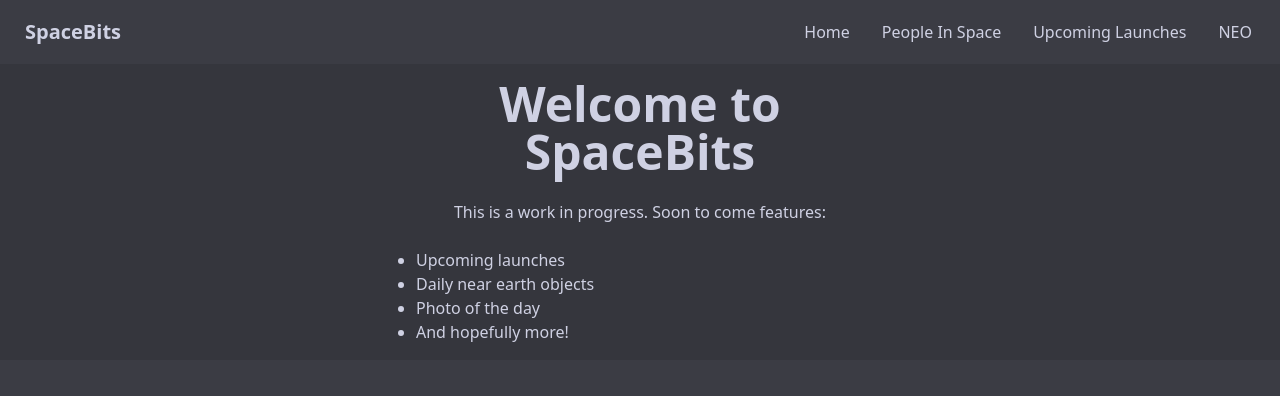
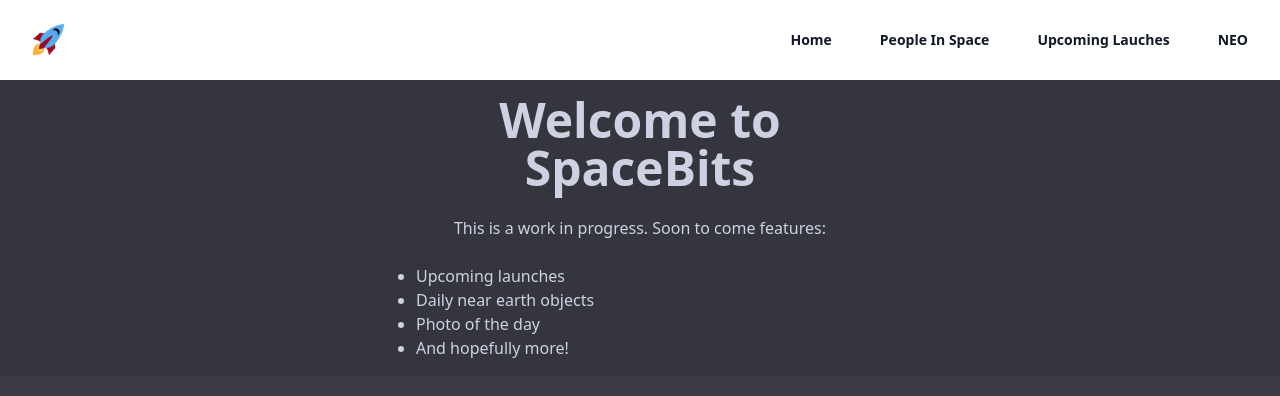
Before and after one commit to jslow421/spacebits-web, a Vue app: page / in a window 1280 px wide. Shown: the top 396 px of the page. Built offline with nearby package versions, Linux system fonts and the light colour scheme; what prettier-plugin-tailwindcss would draw is missing.

Commit message:
Using tailwind components

```diff
--- a/package.json
+++ b/package.json
@@ -9,7 +9,10 @@
     "preview": "vite preview"
   },
   "dependencies": {
+    "@headlessui/vue": "^1.7.13",
+    "@heroicons/vue": "^2.0.17",
     "axios": "^1.3.4",
+    "headlessui": "^0.0.0",
     "vue": "^3.2.45",
     "vue-router": "^4.1.6"
   },
--- a/src/components/navbar.vue
+++ b/src/components/navbar.vue
@@ -12,82 +12,83 @@
 			</ul>
 		</div>
 	</div> -->
-	<div class="navbar bg-base-100">
-		<div class="navbar-start">
-			<div class="dropdown">
-				<label tabindex="0" class="btn-ghost btn lg:hidden">
-					<svg
-						xmlns="http://www.w3.org/2000/svg"
-						class="h-5 w-5"
-						fill="none"
-						viewBox="0 0 24 24"
-						stroke="currentColor"
-					>
-						<path
-							stroke-linecap="round"
-							stroke-linejoin="round"
-							stroke-width="2"
-							d="M4 6h16M4 12h8m-8 6h16"
-						/>
-					</svg>
-				</label>
-				<ul
-					tabindex="0"
-					class="dropdown-content menu rounded-box menu-compact mt-3 w-52 bg-base-100 p-2 shadow"
+
+	<header class="bg-white">
+		<nav class="mx-auto flex max-w-7xl items-center justify-between p-6 lg:px-8" aria-label="Global">
+			<a href="#" class="-m-1.5 p-1.5">
+				<span class="sr-only">Your Company</span>
+				<img class="h-8 w-auto" src="/apple-touch-icon.png" alt="" />
+			</a>
+			<div class="flex lg:hidden">
+				<button
+					type="button"
+					class="-m-2.5 inline-flex items-center justify-center rounded-md p-2.5 text-gray-700"
+					@click="mobileMenuOpen = true"
 				>
-					<li><router-link to="/">Home</router-link></li>
-					<li><router-link to="/peopleinspace">People In Space</router-link></li>
-					<li><router-link to="/upcominglaunches">Upcoming Launches</router-link></li>
-					<li><router-link to="/neo">NEO</router-link></li>
-					<!-- <li tabindex="0">
-						<a class="justify-between"
-							>Parent
-							<svg
-								class="fill-current"
-								xmlns="http://www.w3.org/2000/svg"
-								width="24"
-								height="24"
-								viewBox="0 0 24 24"
+					<span class="sr-only">Open main menu</span>
+					<Bars3Icon class="h-6 w-6" aria-hidden="true" />
+				</button>
+			</div>
+			<div class="hidden lg:flex lg:gap-x-12">
+				<div v-for="item in navigation" :key="item.name" class="text-sm font-semibold leading-6 text-gray-900">
+					<router-link :to="item.path">{{ item.name }}</router-link>
+				</div>
+				<!-- <a href="#" class="text-sm font-semibold leading-6 text-gray-900"
+					>Log in <span aria-hidden="true">&rarr;</span></a
+				> -->
+			</div>
+		</nav>
+		<Dialog as="div" class="lg:hidden" @close="mobileMenuOpen = false" :open="mobileMenuOpen">
+			<div class="fixed inset-0 z-10" />
+			<DialogPanel
+				class="fixed inset-y-0 right-0 z-10 w-full overflow-y-auto bg-white px-6 py-6 sm:max-w-sm sm:ring-1 sm:ring-gray-900/10"
+			>
+				<div class="flex items-center justify-between">
+					<a href="#" class="-m-1.5 p-1.5">
+						<span class="sr-only">Your Company</span>
+						<img class="h-8 w-auto" src="/apple-touch-icon.png" alt="" />
+					</a>
+					<button type="button" class="-m-2.5 rounded-md p-2.5 text-gray-700" @click="mobileMenuOpen = false">
+						<span class="sr-only">Close menu</span>
+						<XMarkIcon class="h-6 w-6" aria-hidden="true" />
+					</button>
+				</div>
+				<div class="mt-6 flow-root">
+					<div class="-my-6 divide-y divide-gray-500/10">
+						<div class="space-y-2 py-6">
+							<div
+								v-for="item in navigation"
+								:key="item.name"
+								class="-mx-3 block rounded-lg px-3 py-2 text-base font-semibold leading-7 text-gray-900 hover:bg-gray-50"
 							>
-								<path d="M8.59,16.58L13.17,12L8.59,7.41L10,6L16,12L10,18L8.59,16.58Z" />
-							</svg>
-						</a>
-						<ul class="p-2">
-							<li><a>Submenu 1</a></li>
-							<li><a>Submenu 2</a></li>
-						</ul>
-					</li> -->
-				</ul>
-			</div>
-			<a class="btn-ghost btn text-xl normal-case">SpaceBits</a>
-		</div>
-		<div class="navbar-end hidden lg:flex">
-			<ul class="menu menu-horizontal px-1">
-				<li><router-link to="/">Home</router-link></li>
-				<li><router-link to="/peopleinspace">People In Space</router-link></li>
-				<li><router-link to="/upcominglaunches">Upcoming Launches</router-link></li>
-				<li><router-link to="/neo">NEO</router-link></li>
-				<!-- <li tabindex="0">
-					<a>
-						Parent
-						<svg
-							class="fill-current"
-							xmlns="http://www.w3.org/2000/svg"
-							width="20"
-							height="20"
-							viewBox="0 0 24 24"
-						>
-							<path d="M7.41,8.58L12,13.17L16.59,8.58L18,10L12,16L6,10L7.41,8.58Z" />
-						</svg>
-					</a>
-					<ul class="p-2">
-						<li><a>Submenu 1</a></li>
-						<li><a>Submenu 2</a></li>
-					</ul>
-				</li> -->
-			</ul>
-		</div>
-	</div>
+								<router-link :to="item.path">{{ item.name }}</router-link>
+							</div>
+						</div>
+						<!-- <div class="py-6">
+							<a
+								href="#"
+								class="-mx-3 block rounded-lg px-3 py-2.5 text-base font-semibold leading-7 text-gray-900 hover:bg-gray-50"
+								>Log in</a
+							>
+						</div> -->
+					</div>
+				</div>
+			</DialogPanel>
+		</Dialog>
+	</header>
 </template>
 
-<script setup lang="ts"></script>
+<script setup lang="ts">
+import { ref } from "vue";
+import { Dialog, DialogPanel } from "@headlessui/vue";
+import { Bars3Icon, XMarkIcon } from "@heroicons/vue/24/outline";
+
+const navigation = [
+	{ name: "Home", path: "/" },
+	{ name: "People In Space", path: "/peopleinspace" },
+	{ name: "Upcoming Lauches", path: "/upcominglaunches" },
+	{ name: "NEO", path: "/neo" },
+];
+
+const mobileMenuOpen = ref(false);
+</script>
--- a/src/views/neo.vue
+++ b/src/views/neo.vue
@@ -1,5 +1,6 @@
 <template>
 	<div>Near Earth Objects</div>
+	<div>Coming soon!</div>
 </template>
 
 <script setup lang="ts">
```
Also changed, not shown: 1 other file (tests, documents, lock files or other folders).
